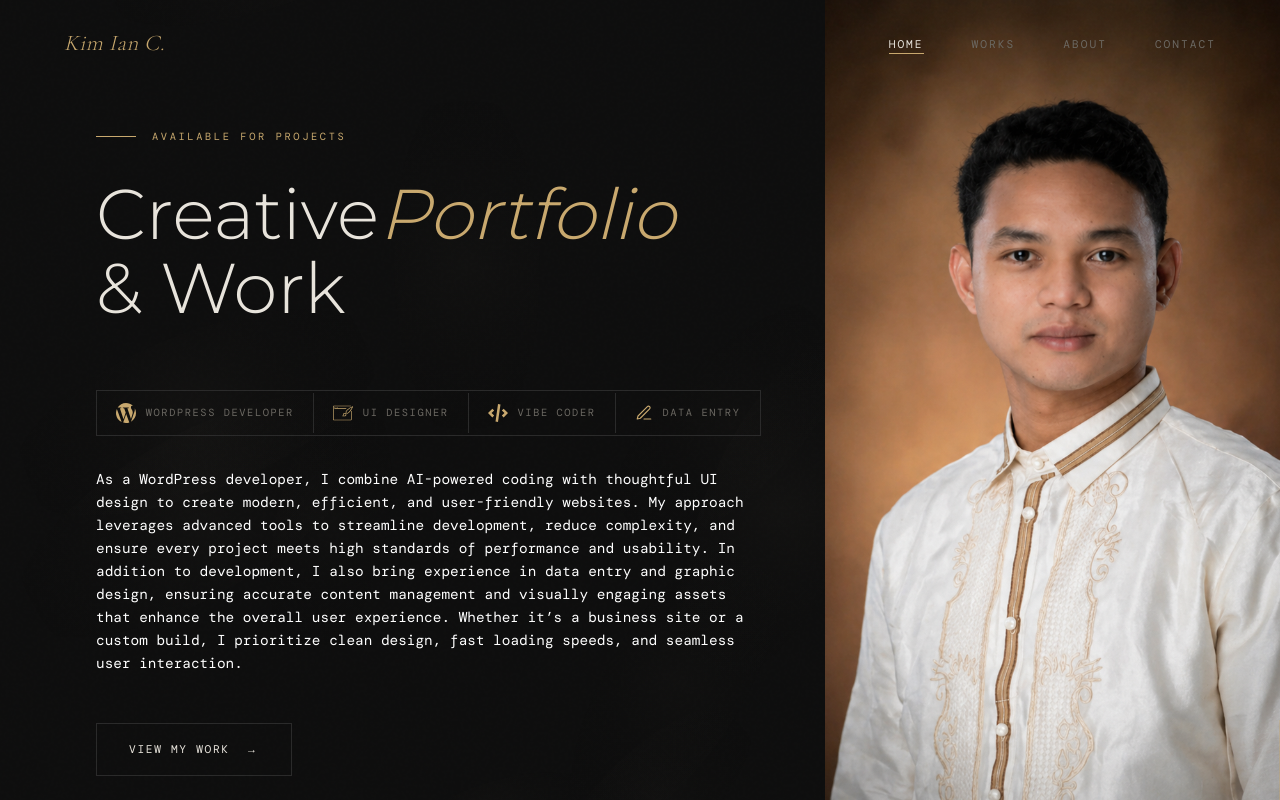
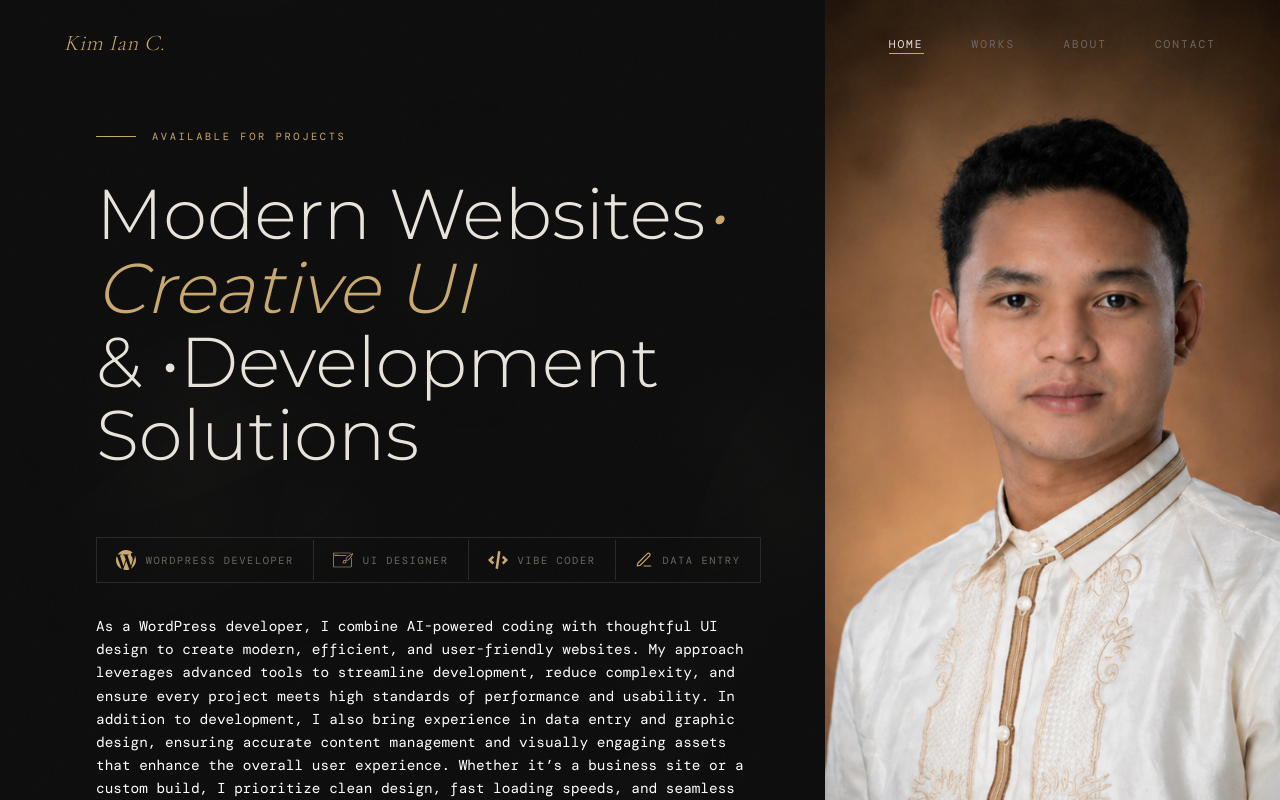
Before and after one commit to KimIanCarano-o/Kim-Portfolio, a Next.js app: page / in a window 1280 px wide. Shown: the top 800 px of the page. Built offline with nearby package versions, Linux system fonts and the light colour scheme; a web font is replaced by a local one.

Commit message:
updating portfolio hero heading

```diff
--- a/app/page.jsx
+++ b/app/page.jsx
@@ -42,8 +42,8 @@ export default function HomePage() {
           <p className="home__tag">Available for projects</p>
 
           <h1 className="home__title">
-            Creative<em>Portfolio</em><br />
-            &amp; Work
+            Modern Websites<em>• Creative UI</em><br />
+            &amp; •Development Solutions
           </h1>
 
           <div className="home__badges">
```
